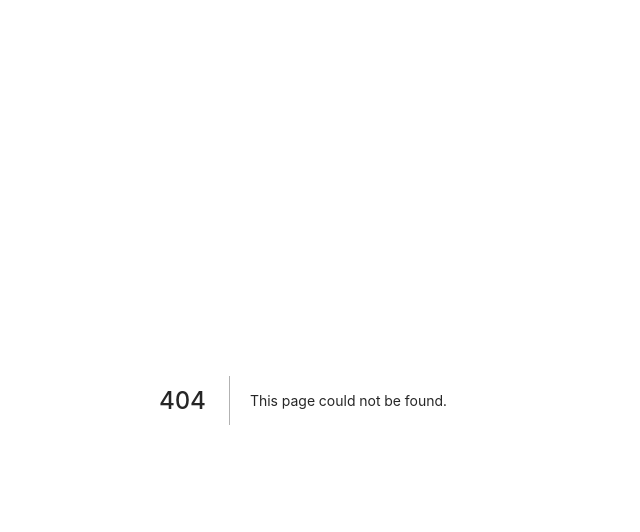
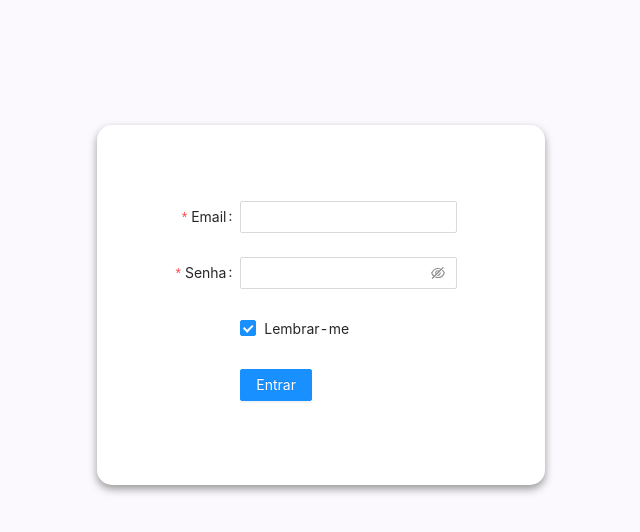
Before and after one commit to thaisascastro/project-static-site, a Next.js app in the folder web/: page /login in a window 1280 px wide. Before the commit this address had no page. Shown: the top 532 px of the page, without its empty margins (337-977 px from the left). Built offline with nearby package versions, Linux system fonts and the light colour scheme.

Commit message:
criando a tela de login

```diff
--- /dev/null
+++ b/web/src/app/login/login.tsx
@@ -0,0 +1,56 @@
+import { Form, Input, Button, Checkbox } from 'antd';
+import React, { Fragment } from 'react';
+
+export const Login = () => {
+    const onFinish = (values: any) => {
+      console.log('Success:', values);
+    };
+
+    const onFinishFailed = (errorInfo: any) => {
+      console.log('Failed:', errorInfo);
+    };
+
+  return (
+    <Fragment>
+      <div className="login">
+        <div className="cardLogin">
+    <Form
+      name="basic"
+      labelCol={{ span: 8 }}
+      wrapperCol={{ span: 16 }}
+      initialValues={{ remember: true }}
+      onFinish={onFinish}
+      onFinishFailed={onFinishFailed}
+      autoComplete="off"
+    >
+      <Form.Item
+        label="Email"
+        name="username"
+        rules={[{ required: true, message: 'Por favor, insira seu email!' }]}
+      >
+        <Input />
+      </Form.Item>
+
+      <Form.Item
+        label="Senha"
+        name="password"
+        rules={[{ required: true, message: 'Por favor, insira sua senha!' }]}
+      >
+        <Input.Password />
+      </Form.Item>
+
+      <Form.Item name="remember" valuePropName="checked" wrapperCol={{ offset: 8, span: 16 }}>
+        <Checkbox>Lembrar-me</Checkbox>
+      </Form.Item>
+
+      <Form.Item wrapperCol={{ offset: 8, span: 16 }}>
+        <Button type="primary" htmlType="submit">
+          Entrar
+        </Button>
+      </Form.Item>
+    </Form>
+    </div>
+    </div>
+    </Fragment>
+  );
+};
--- a/web/src/pages/_app.tsx
+++ b/web/src/pages/_app.tsx
@@ -4,6 +4,7 @@ import "../styles/search.styles.css";
 import "../styles/carousel.styles.css";
 import "../styles/register.styles.css";
 import "../styles/headerSchool.styles.css";
+import "../styles/login.styles.css";
 
 import "antd/dist/antd.css";
 
--- /dev/null
+++ b/web/src/pages/login/index.tsx
@@ -0,0 +1,10 @@
+import { Fragment } from "react"
+import { Login } from "../../app/login/login"
+
+export default function LoginAndPassword() {
+  return (
+    <Fragment>
+    <Login/>
+    </Fragment>
+  )
+}
--- /dev/null
+++ b/web/src/styles/login.styles.css
@@ -0,0 +1,19 @@
+.login {
+  justify-content: center;
+  height: 100vh;
+  padding: 125px;
+  background-color: #fbf9fd;
+}
+
+.cardLogin {
+  display: flex;
+  margin-left: 30%;
+  align-items: center;
+  padding: 35px;
+  width: 35vw;
+  height: 45vh;
+  padding-top: 50px;
+  border-radius: 15px;
+  background-color: #fff;
+  box-shadow: 0 4px 8px 0 rgba(0, 0, 0, 0.4);
+}
```
